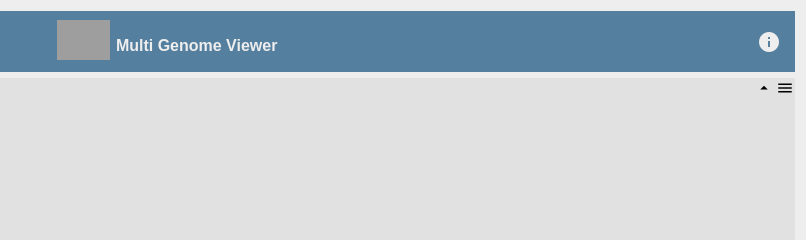
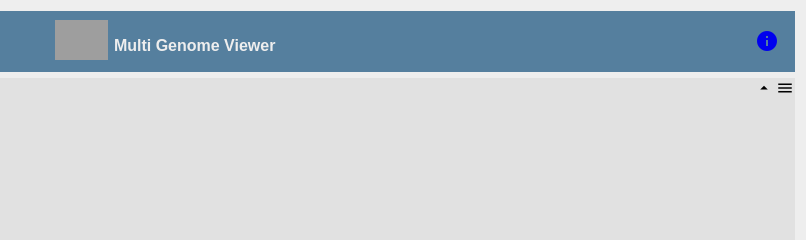
Before and after one commit to mgijax/mgv-archived, a website built with webpack: page index.html in a window 1280 px wide. Shown: the top 240 px of the page, 474-1280 px from the left. Built offline with nearby package versions, Linux system fonts and the light colour scheme; grey boxes are pictures that could not be loaded; files whose address does not match are found by name.

Commit message:
Add link to help doc.

```diff
--- a/index.html
+++ b/index.html
@@ -17,7 +17,7 @@
 	    <a target="_blank" title="Mouse Genome Informatics" href="http://www.informatics.jax.org//"><img name="mgilogo" src="http://www.informatics.jax.org/webshare/images/mgi_logo.gif" /></a>
 	    <label class="spacer1">Multi Genome Viewer</label>
 	</div>
-	<i class="material-icons button info" title="HEEEEEELP!">info</i>
+	<a target="_blank" href="http://www.informatics.jax.org/userhelp/MGV_help.shtml"><i class="material-icons button info" title="HEEEEEELP!">info</i></a>
     </div>
 
     <!-- APPLICATION MAIN -->
```
